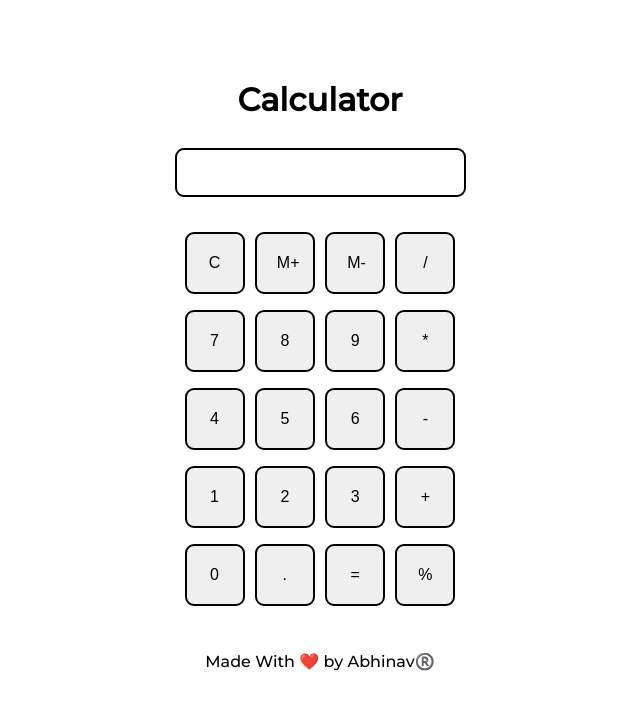
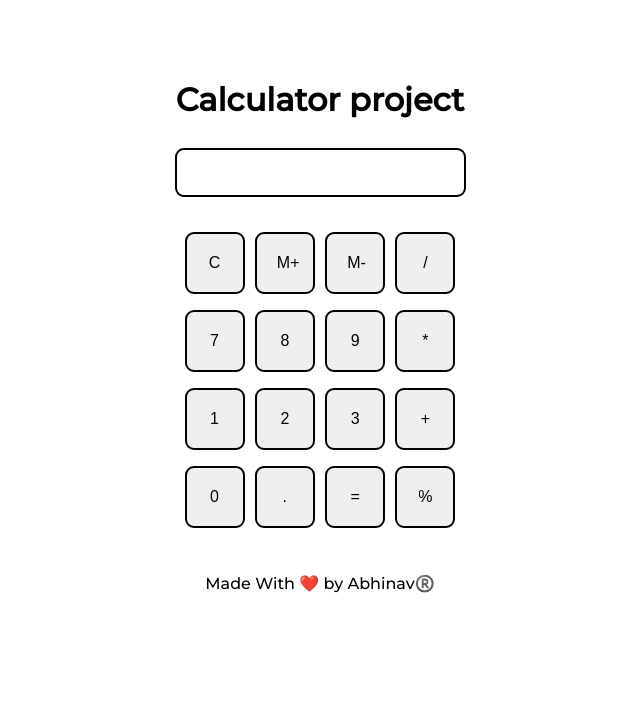
Before and after one commit to abhinav69217/Calculator, a plain HTML site: page index.html in a window 1280 px wide. Shown: the whole page, without its empty margins (328-968 px from the left). Drawn offline with Linux system fonts and the light colour scheme.

Commit message:
removed 1 div tag

```diff
--- a/index.html
+++ b/index.html
@@ -8,7 +8,7 @@
     <link rel="stylesheet" href="style.css">
 </head>
 <body>
-     <h1>Calculator</h1>
+     <h1>Calculator project</h1>
      <div class="container">
          <div class="row">
              <input type="text" class="input">
@@ -26,12 +26,7 @@
              <button class="button">9</button>
              <button class="button">*</button>
          </div>
-         <div class="row">
-             <button class="button">4</button>
-             <button class="button">5</button>
-             <button class="button">6</button>
-             <button class="button">-</button>
-         </div>
+
          <div class="row">
              <button class="button">1</button>
              <button class="button">2</button>
```
